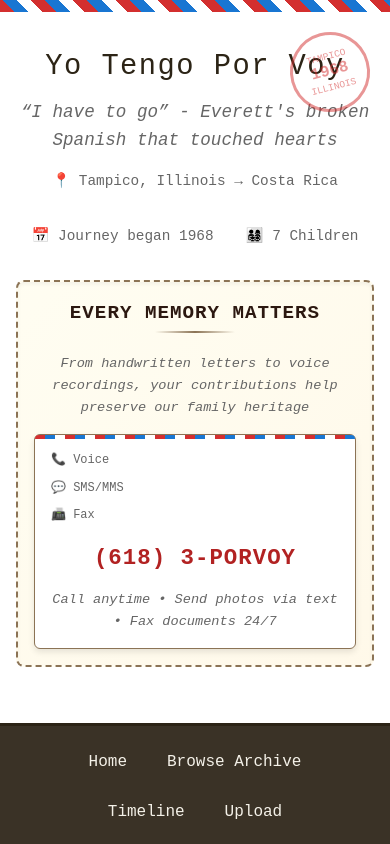
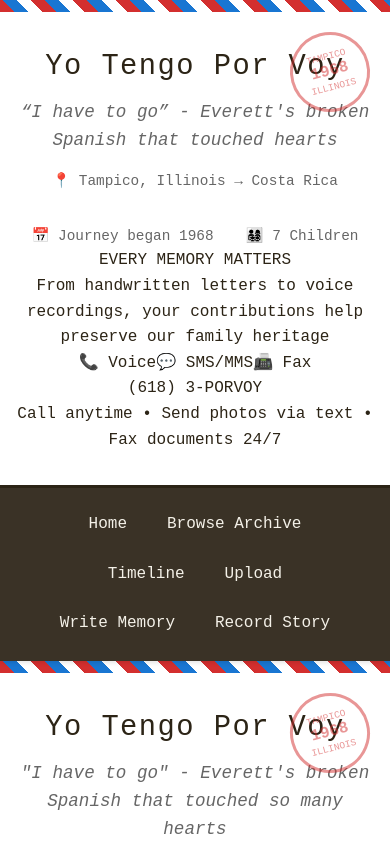
Before and after one commit to ybowdotio/yotengoporvoy-wiki, a Next.js app: page / in a window 390 px wide. Shown: the top 844 px of the page. Built offline with nearby package versions, Linux system fonts and the light colour scheme; no server answers; the database is empty.

Commit message:
Update globals.css

```diff
--- a/app/globals.css
+++ b/app/globals.css
@@ -39,7 +39,7 @@ body {
    ======================================== */
 header {
     background: #fff;
-    padding: 2rem 1rem 2.5rem;
+    padding: 2rem 1rem;
     text-align: center;
     border-bottom: 3px solid #2c2416;
     position: relative;
@@ -48,6 +48,68 @@ header {
 .header-content {
     max-width: 1200px;
     margin: 0 auto;
+}
+
+/* Compact Phone Bar */
+.phone-bar {
+    background: linear-gradient(135deg, #FFFDF0 0%, #FFF8E7 100%);
+    border: 1px solid #8B7355;
+    border-radius: 30px;
+    padding: 0.75rem 1.5rem;
+    margin-bottom: 1.5rem;
+    display: inline-flex;
+    align-items: center;
+    gap: 1rem;
+    box-shadow: 0 2px 4px rgba(0,0,0,0.05);
+    font-family: 'Courier New', monospace;
+}
+
+.memory-text {
+    font-weight: bold;
+    color: #2c1810;
+    font-size: 0.9rem;
+    letter-spacing: 1px;
+}
+
+.phone-link {
+    color: #B22222;
+    text-decoration: none;
+    font-weight: bold;
+    font-size: 1.1rem;
+    letter-spacing: 0.5px;
+    display: flex;
+    align-items: center;
+    gap: 0.5rem;
+    transition: all 0.3s ease;
+}
+
+.phone-link:hover {
+    color: #8B0000;
+    transform: scale(1.05);
+}
+
+.phone-icon {
+    font-size: 1rem;
+    animation: subtle-ring 3s ease-in-out infinite;
+}
+
+@keyframes subtle-ring {
+    0%, 100% { transform: rotate(0deg); }
+    5% { transform: rotate(-5deg); }
+    10% { transform: rotate(5deg); }
+    15% { transform: rotate(0deg); }
+}
+
+.divider {
+    color: #8B7355;
+    opacity: 0.5;
+    font-size: 0.8rem;
+}
+
+.contact-methods {
+    color: #666;
+    font-size: 0.85rem;
+    font-style: italic;
 }
 
 h1 {
@@ -79,144 +141,6 @@ h1 {
     display: flex;
     align-items: center;
     gap: 0.5rem;
-}
-
-/* Header Phone CTA Section */
-.header-phone-cta {
-    margin: 2rem 0 1rem;
-    padding: 1.5rem;
-    background: linear-gradient(135deg, rgba(255, 253, 240, 0.9) 0%, rgba(255, 248, 231, 0.9) 100%);
-    border: 2px dashed #8B7355;
-    border-radius: 8px;
-    text-align: center;
-    position: relative;
-    box-shadow: inset 0 2px 4px rgba(0,0,0,0.05);
-}
-
-.header-phone-cta::before {
-    content: '';
-    position: absolute;
-    top: -2px;
-    left: -2px;
-    right: -2px;
-    bottom: -2px;
-    background: repeating-linear-gradient(
-        45deg,
-        transparent,
-        transparent 10px,
-        rgba(139, 115, 85, 0.05) 10px,
-        rgba(139, 115, 85, 0.05) 20px
-    );
-    border-radius: 8px;
-    z-index: -1;
-}
-
-/* Every Memory Matters Title */
-.memory-matters {
-    font-family: 'Courier New', monospace;
-    font-size: 1.8rem;
-    font-weight: bold;
-    color: #2c1810;
-    letter-spacing: 3px;
-    margin-bottom: 0.5rem;
-    text-transform: uppercase;
-    position: relative;
-    display: inline-block;
-}
-
-.memory-matters::after {
-    content: '';
-    position: absolute;
-    bottom: -4px;
-    left: 50%;
-    transform: translateX(-50%);
-    width: 80px;
-    height: 2px;
-    background: linear-gradient(90deg, transparent, #8B7355, transparent);
-}
-
-.phone-subtitle {
-    font-size: 0.95rem;
-    color: #666;
-    font-style: italic;
-    margin: 1rem 0;
-    font-family: 'Courier New', monospace;
-    max-width: 600px;
-    margin-left: auto;
-    margin-right: auto;
-}
-
-/* Phone Display Box */
-.phone-display {
-    background: white;
-    border: 1px solid #8B7355;
-    border-radius: 6px;
-    padding: 1.5rem;
-    max-width: 400px;
-    margin: 1.5rem auto 0;
-    box-shadow: 0 3px 6px rgba(0,0,0,0.1);
-    position: relative;
-}
-
-.phone-display::before {
-    content: '';
-    position: absolute;
-    top: 0;
-    left: 0;
-    right: 0;
-    height: 4px;
-    background: repeating-linear-gradient(
-        90deg,
-        #d32f2f,
-        #d32f2f 10px,
-        #1976d2 10px,
-        #1976d2 20px,
-        #fff 20px,
-        #fff 30px
-    );
-    border-radius: 6px 6px 0 0;
-}
-
-.phone-methods {
-    display: flex;
-    justify-content: center;
-    gap: 1.5rem;
-    margin-bottom: 1rem;
-    font-family: 'Courier New', monospace;
-    font-size: 0.85rem;
-    color: #666;
-}
-
-.phone-methods span {
-    display: flex;
-    align-items: center;
-    gap: 0.25rem;
-}
-
-.phone-number-main {
-    display: block;
-    font-family: 'Courier New', monospace;
-    font-size: 2rem;
-    font-weight: bold;
-    color: #B22222;
-    text-decoration: none;
-    letter-spacing: 2px;
-    margin: 0.5rem 0;
-    transition: all 0.3s ease;
-}
-
-.phone-number-main:hover {
-    color: #8B0000;
-    transform: scale(1.05);
-    text-shadow: 0 2px 4px rgba(178, 34, 34, 0.2);
-}
-
-.phone-instruction {
-    font-size: 0.85rem;
-    color: #666;
-    font-style: italic;
-    margin-top: 0.75rem;
-    font-family: 'Courier New', monospace;
 }
 
 /* Postmark Stamp */
@@ -599,7 +523,7 @@ fieldset legend {
     border: 1px solid #f5c6cb;
 }
 
-/* Phone CTA Box (for other pages) */
+/* Phone CTA Box (for inline content sections) */
 .phone-cta {
     text-align: center;
     margin: 3rem 0;
@@ -825,23 +749,27 @@ footer {
         font-size: 1.8rem;
     }
 
-    .memory-matters {
-        font-size: 1.4rem;
-        letter-spacing: 2px;
+    .phone-bar {
+        flex-direction: column;
+        gap: 0.5rem;
+        padding: 1rem;
+        border-radius: 15px;
     }
 
-    .phone-display {
-        margin: 1rem auto 0;
-        padding: 1rem;
+    .divider {
+        display: none;
     }
 
-    .phone-number-main {
-        font-size: 1.6rem;
+    .memory-text {
+        font-size: 0.85rem;
     }
 
-    .phone-methods {
-        font-size: 0.75rem;
-        gap: 1rem;
+    .phone-link {
+        font-size: 1rem;
+    }
+
+    .contact-methods {
+        font-size: 0.8rem;
     }
 
     .postmark {
@@ -870,26 +798,12 @@ footer {
 }
 
 @media (max-width: 480px) {
-    .memory-matters {
-        font-size: 1.2rem;
-        letter-spacing: 1px;
+    .phone-bar {
+        margin-bottom: 1rem;
+        width: 90%;
     }
 
-    .phone-subtitle {
-        font-size: 0.85rem;
-    }
-
-    .phone-methods {
-        flex-direction: column;
-        gap: 0.5rem;
-    }
-
-    .phone-number-main {
-        font-size: 1.4rem;
-        letter-spacing: 1px;
-    }
-
-    .header-phone-cta {
-        padding: 1rem;
+    .phone-link {
+        font-size: 0.95rem;
     }
 }
```
